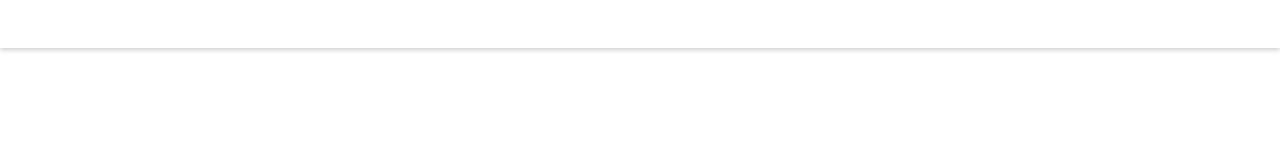
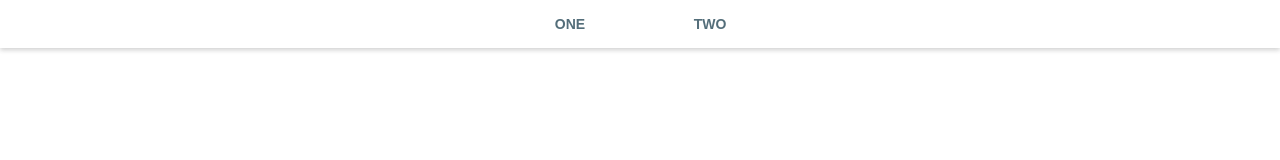
Before and after one commit to intuitive-programmer/tab-layout, a React (Create React App) app: page / in a window 1280 px wide. Shown: the top 160 px of the page. Built offline with nearby package versions, Linux system fonts and the light colour scheme.

Commit message:
Created Tab component.

```diff
--- a/src/App.js
+++ b/src/App.js
@@ -1,11 +1,13 @@
 import React from 'react'
 
 import TabLayout from './layouts/TabLayout'
+import Tab from './components/TabLayout/Tab'
 
 const App = () => (
   <TabLayout>
     <TabLayout.Nav>
-
+      <Tab label="one" />
+      <Tab label="two" />
     </TabLayout.Nav>
   </TabLayout>
 )
--- /dev/null
+++ b/src/components/TabLayout/Tab.js
@@ -0,0 +1,9 @@
+import React from 'react'
+
+const Tab = ({label}) => (
+  <div className="tab-layout__nav__tab">
+    {label.toUpperCase()}
+  </div>
+)
+
+export default Tab
--- a/src/styles.scss
+++ b/src/styles.scss
@@ -10,6 +10,10 @@ body {
   -moz-osx-font-smoothing: grayscale;
 }
 
+* {
+  box-sizing: border-box;
+}
+
 @mixin box-shadow($params...) {
   -webkit-box-shadow: $params;
   -moz-box-shadow: $params;
@@ -19,5 +23,21 @@ body {
 .tab-layout__nav {
   width: 100%;
   height: 3em;
+  display: flex;
+  justify-content: center;
   @include box-shadow(0 0.125em 0.3125em rgba(0, 0, 0, 0.08), 0 0.125em 0.3125em rgba(0, 0, 0, 0.12));
 }
+
+.tab-layout__nav__tab {
+  min-width: 10em;
+  height: 100%;
+  display: flex;
+  justify-content: center;
+  align-items: center;
+  font-size: 0.875em;
+  font-weight: 600;
+  color: #546e7a;
+    &:hover {
+      background-color: #eceff1;
+    }
+}
```
